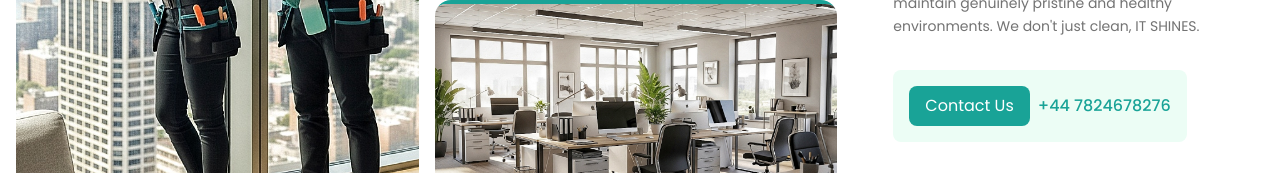
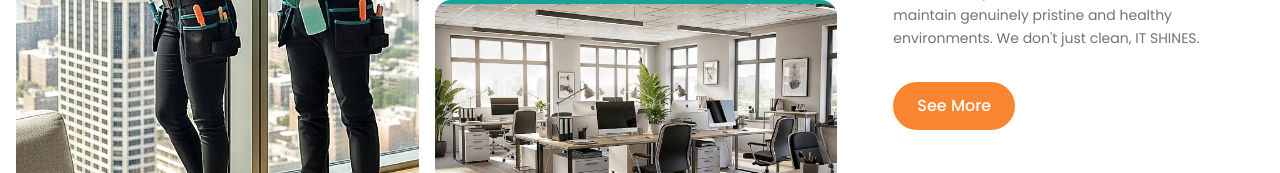
Before and after one commit to Omoefe-bazunu/ruuo-shine, a Next.js app: page / in a window 1280 px wide. Shown: the part 779-952 px from the top of the page. Built offline with nearby package versions, Linux system fonts and the light colour scheme; no server answers; the database is empty.

Commit message:
updated about us section cta

```diff
--- a/components/home/About.js
+++ b/components/home/About.js
@@ -24,15 +24,10 @@ export default function AboutUs() {
           </div>
           <div className="flex justify-center md:justify-start">
             <Link
-              href="/contact"
-              className="flex items-center bg-emerald-50 text-white py-4 px-4 rounded-lg hover:bg-gray-100 transition-colors w-fit"
+              href="/about"
+              className="flex bg-cta text-white px-6 py-3 rounded-full hover:bg-primary transition-colors text-center font-medium"
             >
-              <span className="bg-primary py-2 px-4 rounded-lg">
-                Contact Us
-              </span>
-              <span className="ml-2 text-primary font-medium">
-                +44 7824678276
-              </span>
+              See More
             </Link>
           </div>
         </div>
```
